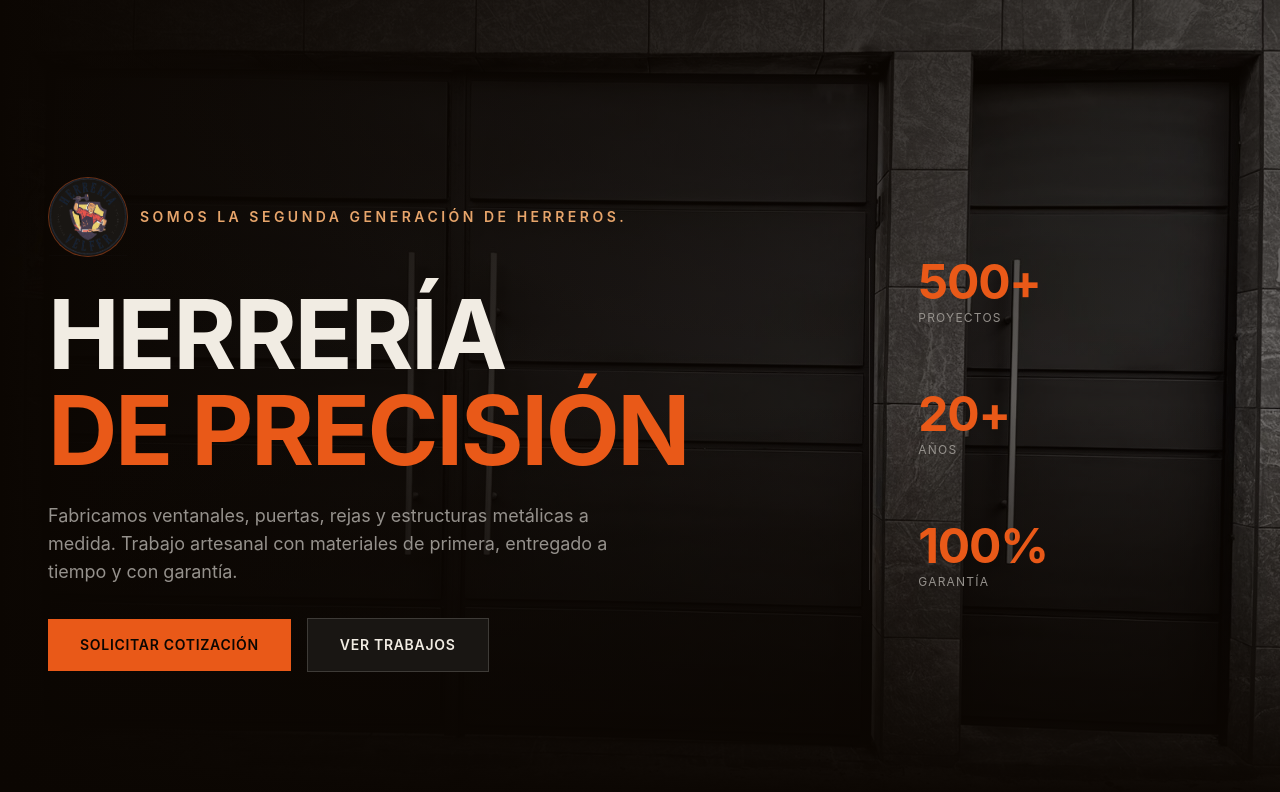
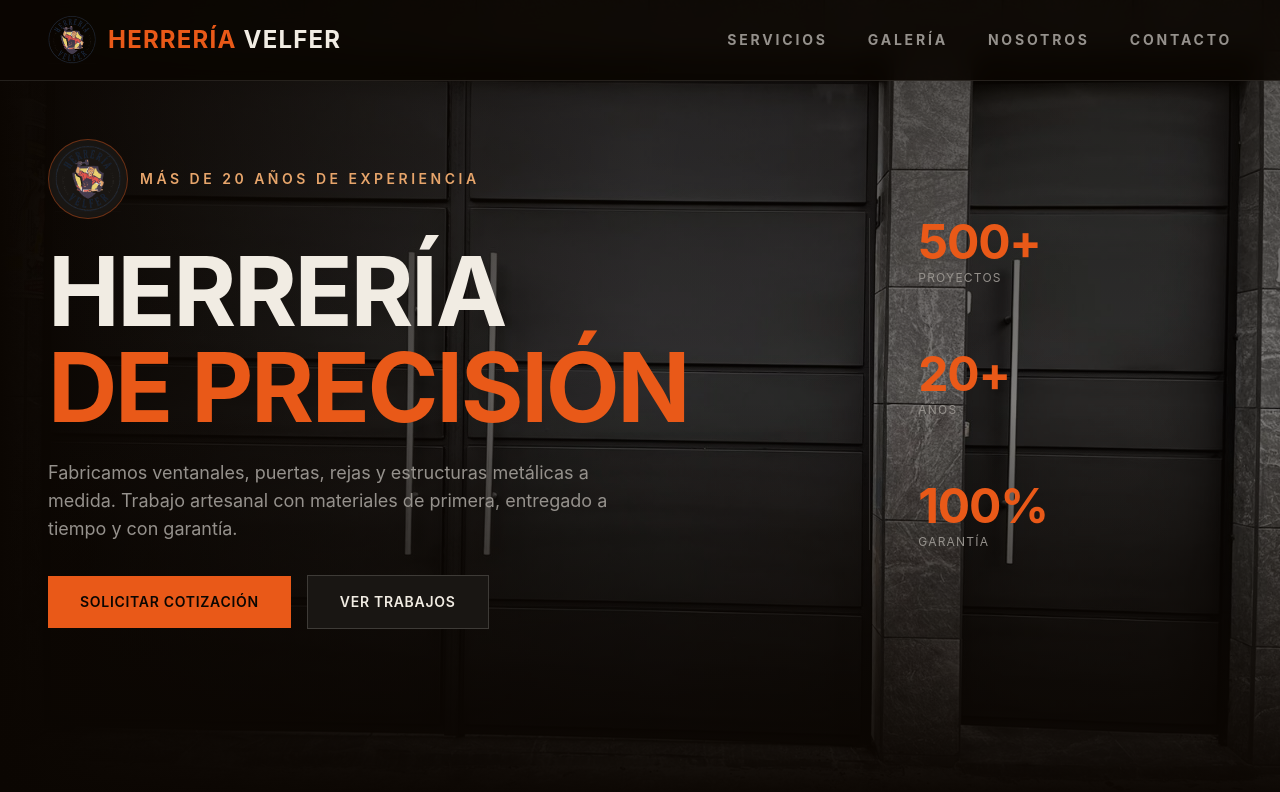
Before and after one commit to MiguelGNX/Herreria-Velfer-Proyect, a React (Create React App) app: page / in a window 1280 px wide. Shown: the top 792 px of the page. Built offline with nearby package versions, Linux system fonts and the light colour scheme.

Commit message:
Commit Navbar y HomePage
Se combina navbar y homepage

```diff
--- a/src/App.jsx
+++ b/src/App.jsx
@@ -1,38 +1,14 @@
 import React from 'react';
-
-// 1. Importación de las secciones creadas
+import Navbar from './components/layout/Navbar/NavBar';
 import HomePage from './components/sections/HomePage/HomePage';
 
-// (Aquí iremos importando los demás componentes a medida que los construyamos):
-// import Navbar from './components/layout/Navbar';
-// import Services from './components/sections/Services';
-// import Gallery from './components/sections/Gallery';
-// import About from './components/sections/About';
-// import Contact from './components/sections/Contact';
-// import Footer from './components/layout/Footer';
-
-export default function App() {
+function App() {
   return (
-    <div className="min-h-screen bg-[#0b0602] text-[#f1ece3] flex flex-col font-body selection:bg-[#e95918] selection:text-[#0b0602]">
-
-      {/* Futuro Menú Superior */}
-      {/* <Navbar /> */}
-
-      {/* Contenido Principal de la Página */}
-      <main className="flex-grow">
-        {/* Primera Sección: Inicio / Hero */}
-        <HomePage />
-
-        {/* Futuras secciones */}
-        {/* <Services /> */}
-        {/* <Gallery /> */}
-        {/* <About /> */}
-        {/* <Contact /> */}
-      </main>
-
-      {/* Futuro Pie de Página */}
-      {/* <Footer /> */}
-
+    <div className="bg-[#0b0602] min-h-screen">
+      <Navbar />
+      <HomePage />
     </div>
   );
 }
+
+export default App;
--- /dev/null
+++ b/src/components/layout/Navbar/NavBar.jsx
@@ -0,0 +1,53 @@
+import React from 'react';
+import Logo from '../../../assets/images/Logo.png';
+
+export default function Navbar() {
+  return (
+    <header className="fixed top-0 left-0 w-full z-50 bg-[#0b0602]/90 backdrop-blur-md border-b border-[#95918c]/20">
+      <div className="container mx-auto px-6 lg:px-12 h-20 flex items-center justify-between">
+
+        {/* LOGO Y MARCA */}
+        <a href="#inicio" className="flex items-center gap-3 group">
+          <img
+            src={Logo}
+            alt="Herrería Velfer Logo"
+            className="w-12 h-12 object-contain"
+          />
+          <span className="font-bold text-xl md:text-2xl tracking-wider uppercase">
+            <span className="text-[#e95918]">HERRERÍA</span>{' '}
+            <span className="text-[#f1ece3]">VELFER</span>
+          </span>
+        </a>
+
+        {/* ENLACES DE NAVEGACIÓN */}
+        <nav className="flex items-center gap-8 md:gap-10">
+          <a
+            href="#servicios"
+            className="text-xs md:text-sm font-bold tracking-[0.2em] text-[#95918c] hover:text-[#f1ece3] uppercase transition-colors duration-200"
+          >
+            Servicios
+          </a>
+          <a
+            href="#galeria"
+            className="text-xs md:text-sm font-bold tracking-[0.2em] text-[#95918c] hover:text-[#f1ece3] uppercase transition-colors duration-200"
+          >
+            Galería
+          </a>
+          <a
+            href="#nosotros"
+            className="text-xs md:text-sm font-bold tracking-[0.2em] text-[#95918c] hover:text-[#f1ece3] uppercase transition-colors duration-200"
+          >
+            Nosotros
+          </a>
+          <a
+            href="#contacto"
+            className="text-xs md:text-sm font-bold tracking-[0.2em] text-[#95918c] hover:text-[#f1ece3] uppercase transition-colors duration-200"
+          >
+            Contacto
+          </a>
+        </nav>
+
+      </div>
+    </header>
+  );
+}
--- a/src/components/sections/HomePage/HomePage.jsx
+++ b/src/components/sections/HomePage/HomePage.jsx
@@ -1,39 +1,39 @@
 import React from 'react';
-import ImgPortonHome from '../../../assets/images/ImgPortonHome.jpg'
-import Logo from '../../../assets/images/Logo.png'
+import ImgPortonHome from '../../../assets/images/ImgPortonHome.jpg';
+import Logo from '../../../assets/images/Logo.png';
+
 export default function HomePage() {
     return (
-        <section id="inicio" className="relative min-h-screen bg-[#0b0602] text-[#f1ece3] flex items-center pt-24 pb-12 overflow-hidden">
+        <section id="inicio" className="relative min-h-screen bg-[#0b0602] text-[#f1ece3] flex items-center pt-4 pb-12 overflow-hidden">
 
             {/* 1. CAPA DE FONDO E IMAGEN CON OVERLAY */}
             <div className="absolute inset-0 z-0">
                 <img
                     src={ImgPortonHome}
                     alt="Herrería de rejas artesanales"
-                    className="w-full h-full object-cover opacity-45 filter blur-none"
+                    className="w-full h-full object-cover opacity-50 filter blur-none"
                 />
-                <div className="absolute inset-0 bg-gradient-to-r from-[#0b0602] via-[#0b0602]/60 to-transparent" />
-                <div className="absolute inset-0 bg-gradient-to-t from-[#0b0602] via-transparent to-[#0b0602]/40" />
-            </div>
+                <div className="absolute inset-0 bg-gradient-to-r from-[#0b0602] via-[#0b0602]/10 to-transparent" />
+                <div className="absolute inset-0 bg-gradient-to-t from-[#0b0602] via-transparent to-[#0b0602]/40" />      </div>
 
             {/* 2. CONTENEDOR PRINCIPAL */}
             <div className="relative z-10 container mx-auto px-6 lg:px-12">
                 <div className="grid grid-cols-1 lg:grid-cols-12 gap-12 items-center">
 
-                    {/* COLUMNA IZQUIERDA: MENSAJE PRINCIPAL (8 columnas) */}
+                    {/* COLUMNA IZQUIERDA: MENSAJE PRINCIPAL */}
                     <div className="lg:col-span-8 space-y-6">
 
-                        {/* Badge / Insignia superior */}
+                        {/* Badge / Insignia superior con el Logo */}
                         <div className="inline-flex items-center gap-3">
-                            <div className="w-20 h-20 rounded-full bg-[#191613] border border-[#e95918]/40 flex items-center justify-center shadow-inner">
+                            <div className="w-20 h-20 rounded-full bg-[#191613] border border-[#e95918]/40 flex items-center justify-center p-1.5 shadow-inner">
                                 <img
                                     src={Logo}
-                                    alt="Velfer"
-                                    className="w-30 h-30 object-contain"
+                                    alt="Velfer Logo"
+                                    className="w-full h-full object-contain"
                                 />
                             </div>
                             <span className="font-display text-xs md:text-sm font-semibold tracking-[0.25em] text-[#e7a56b] uppercase">
-                                Somos la segunda Generación de Herreros.
+                                Más de 20 años de experiencia
                             </span>
                         </div>
 
@@ -49,7 +49,7 @@ export default function HomePage() {
                             Trabajo artesanal con materiales de primera, entregado a tiempo y con garantía.
                         </p>
 
-                        {/* Botones de Acción (CTAs) */}
+                        {/* Botones de Acción */}
                         <div className="flex flex-wrap items-center gap-4 pt-2">
                             <a
                                 href="#contacto"
@@ -67,10 +67,8 @@ export default function HomePage() {
 
                     </div>
 
-                    {/* COLUMNA DERECHA: ESTADÍSTICAS (4 columnas) */}
+                    {/* COLUMNA DERECHA: ESTADÍSTICAS */}
                     <div className="lg:col-span-4 flex flex-row lg:flex-col justify-between lg:justify-center gap-8 lg:space-y-8 lg:border-l lg:border-[#95918c]/20 lg:pl-12">
-
-                        {/* Métrica 1 */}
                         <div>
                             <div className="font-display text-4xl lg:text-5xl font-bold text-[#e95918] tracking-tight">
                                 500+
@@ -80,7 +78,6 @@ export default function HomePage() {
                             </div>
                         </div>
 
-                        {/* Métrica 2 */}
                         <div>
                             <div className="font-display text-4xl lg:text-5xl font-bold text-[#e95918] tracking-tight">
                                 20+
@@ -90,7 +87,6 @@ export default function HomePage() {
                             </div>
                         </div>
 
-                        {/* Métrica 3 */}
                         <div>
                             <div className="font-display text-4xl lg:text-5xl font-bold text-[#e95918] tracking-tight">
                                 100%
@@ -99,7 +95,6 @@ export default function HomePage() {
                                 Garantía
                             </div>
                         </div>
-
                     </div>
 
                 </div>
```
